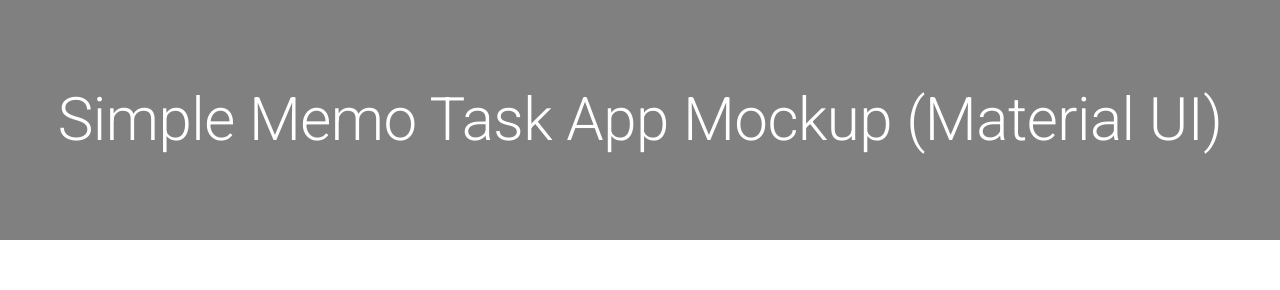
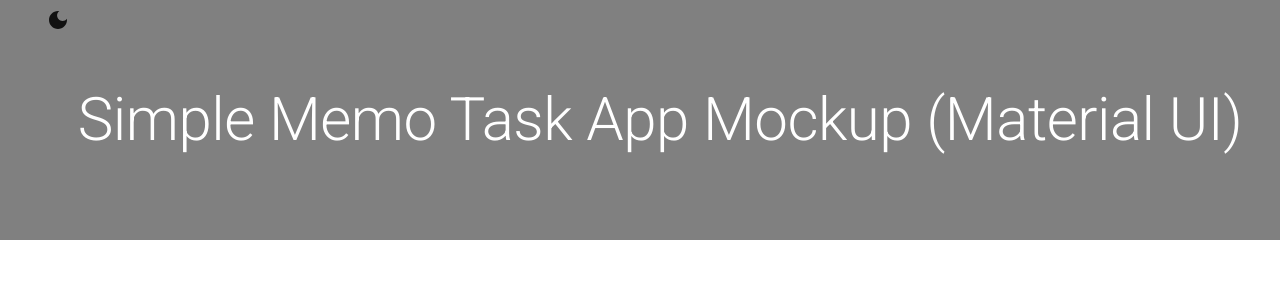
Before and after one commit to hkcwby/memo-material, a React (Vite) app: page / in a window 1280 px wide. Shown: the top 290 px of the page. Built offline with nearby package versions, Linux system fonts and the light colour scheme; no server answers; the database is empty.

Commit message:
added a light and dark mode toggle and reorganised the theme provider location into the App component

```diff
--- a/src/App.jsx
+++ b/src/App.jsx
@@ -2,8 +2,10 @@
 import LeftPanel from "./components/LeftPanel.jsx";
 import RightPanel from "./components/RightPanel.jsx";
 import firebase from "./firebase.js";
-
 import { Container, Typography, CssBaseline, Box } from "@mui/material";
+import { ThemeProvider } from "@mui/material";
+import { theme, darkTheme } from "./theme.js";
+import { DarkMode, LightMode } from "@mui/icons-material";
 
 function App() {
   const ref = firebase.firestore().collection("memos");
@@ -14,6 +16,7 @@
     { id: 3, title: "now" },
   ]);
   //useState variable for both the title and detail of our present memo shown on the right panel
+  const [mode, setMode] = useState(true);
   const [title, setTitle] = useState("");
   const [detail, setDetail] = useState("");
   // a counter for creating new unique memo id
@@ -22,6 +25,10 @@
   const [tracking, setTracking] = useState(0);
   //set a validation variable to catch errors and provide user feedback
   const [validation, setValidation] = useState("");
+
+  function darkModeToggle() {
+    setMode(!mode);
+  }
 
   function getMemosDB() {
     ref.onSnapshot((querySnapshot) => {
@@ -112,6 +119,7 @@
   }
 
   return (
+    <ThemeProvider theme={mode ? theme : darkTheme}>
       <>
         <CssBaseline />
         <Box
@@ -123,6 +131,17 @@
             height: "30vh",
           }}
         >
+          {mode ? (
+            <DarkMode
+              sx={{ alignSelf: "start", margin: "1vh" }}
+              onClick={() => darkModeToggle()}
+            />
+          ) : (
+            <LightMode
+              sx={{ alignSelf: "start", margin: "1vh" }}
+              onClick={() => darkModeToggle()}
+            />
+          )}
           <Typography variant="h2" align="center" color="white" sx={{}}>
             Simple Memo Task App Mockup (Material UI)
           </Typography>
@@ -151,6 +170,7 @@
           ></RightPanel>
         </Container>
       </>
+    </ThemeProvider>
   );
 }
 
--- a/src/main.jsx
+++ b/src/main.jsx
@@ -1,13 +1,13 @@
 import React from "react";
 import ReactDOM from "react-dom/client";
 import App from "./App";
-import { ThemeProvider } from "@mui/material";
-import { theme } from "./theme.js";
+// import { ThemeProvider } from "@mui/material";
+// import { theme, darkTheme } from "./theme.js";
 
 ReactDOM.createRoot(document.getElementById("root")).render(
   <React.StrictMode>
-    <ThemeProvider theme={theme}>
-      <App />
-    </ThemeProvider>
+    {/* <ThemeProvider theme={darkTheme}> */}
+    <App />
+    {/* </ThemeProvider> */}
   </React.StrictMode>
 );
--- a/src/theme.js
+++ b/src/theme.js
@@ -1,4 +1,4 @@
-import { colors, createTheme } from "@mui/material";
+import { createTheme } from "@mui/material";
 
 export const theme = createTheme({
   palette: {
@@ -11,3 +11,9 @@
     },
   },
 });
+
+export const darkTheme = createTheme({
+  palette: {
+    mode: "dark",
+  },
+});
```
Lines whose indentation alone changed are shown as unchanged.
